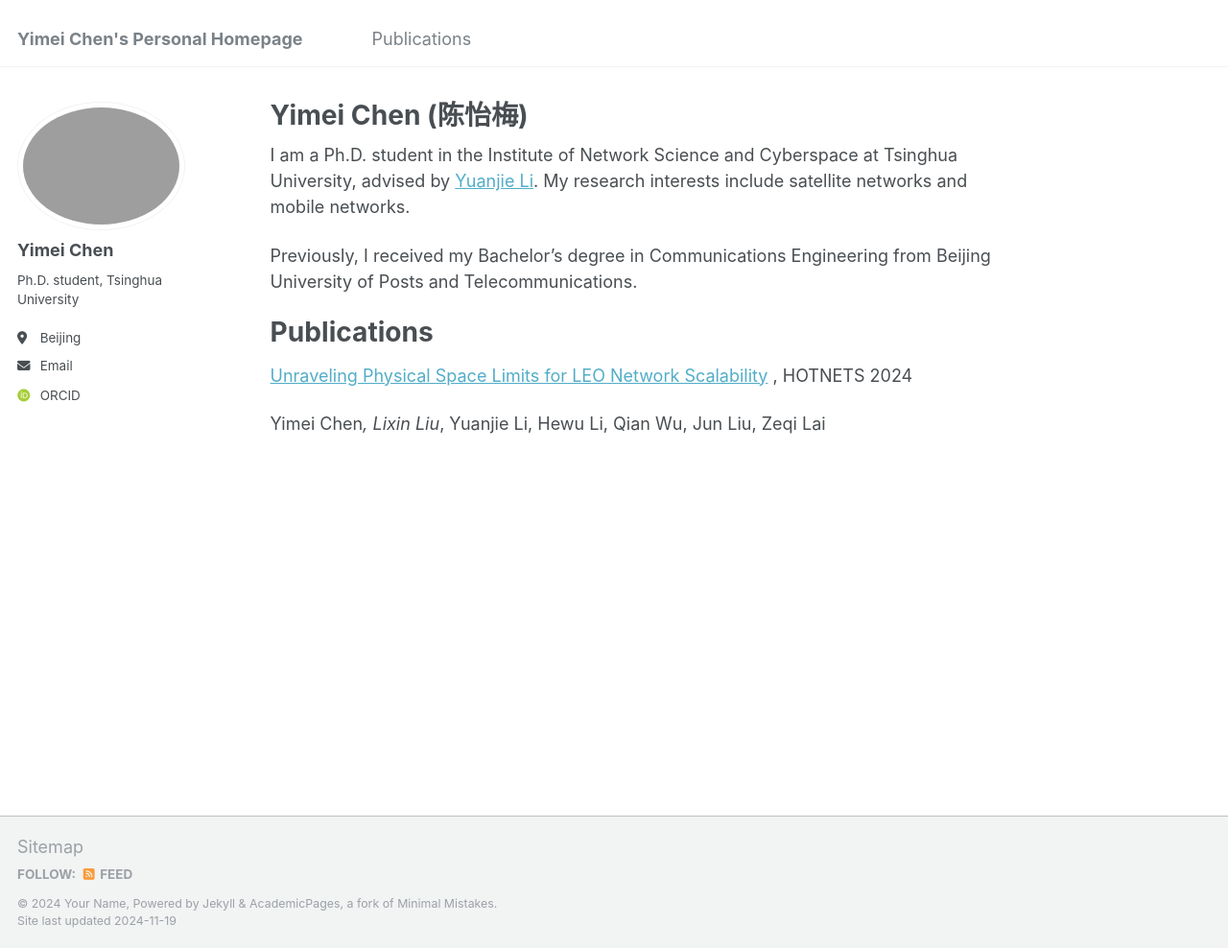
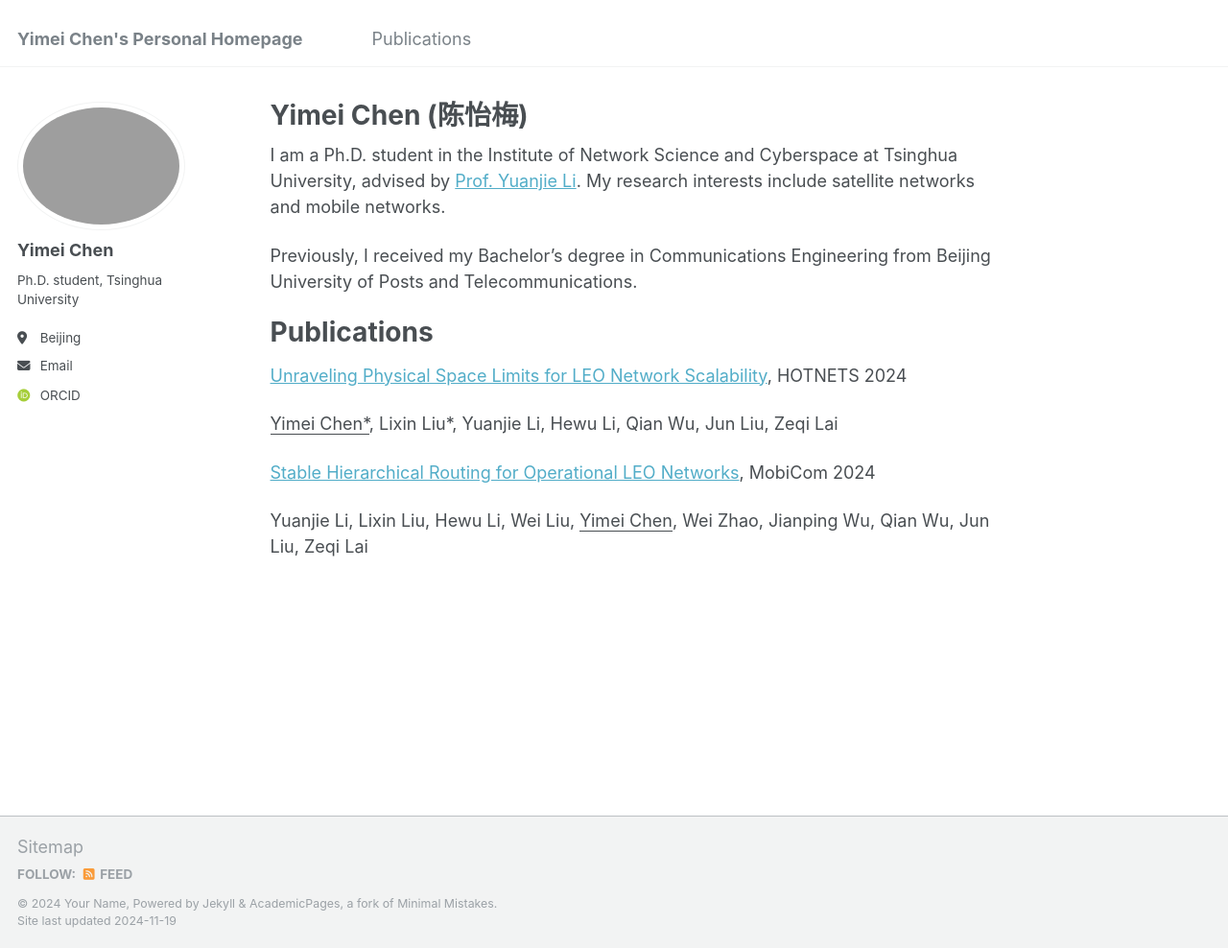
Before and after one commit to cym-network/cym-network.github.io, a Jekyll site: the page built from _pages/about.md, in a window 1280 px wide and 988 px high. Shown: the whole window at 96% size. Built offline with Jekyll 4.4.1, drawn with Linux system fonts in a browser that asks for light colours; some web fonts are replaced.

Commit message:
Update about.md

```diff
--- a/_pages/about.md
+++ b/_pages/about.md
@@ -6,13 +6,17 @@ redirect_from:
   - /about/
   - /about.html
 ---
-I am a Ph.D. student in the Institute of Network Science and Cyberspace at Tsinghua University, advised by [Yuanjie Li](http://www.yuanjiel.com/). My research interests include satellite networks and mobile networks.
+I am a Ph.D. student in the Institute of Network Science and Cyberspace at Tsinghua University, advised by [Prof. Yuanjie Li](http://www.yuanjiel.com/). My research interests include satellite networks and mobile networks.
 
 Previously, I received my Bachelor’s degree in Communications Engineering from Beijing University of Posts and Telecommunications.
 
 
 Publications
 ======
-[Unraveling Physical Space Limits for LEO Network Scalability](https://dl.acm.org/doi/abs/10.1145/3696348.3696885) , HOTNETS 2024
+[Unraveling Physical Space Limits for LEO Network Scalability](https://dl.acm.org/doi/abs/10.1145/3696348.3696885), HOTNETS 2024
 
-Yimei Chen*, Lixin Liu*, Yuanjie Li, Hewu Li, Qian Wu, Jun Liu, Zeqi Lai
+<u>Yimei Chen*</u>, Lixin Liu*, Yuanjie Li, Hewu Li, Qian Wu, Jun Liu, Zeqi Lai
+
+[Stable Hierarchical Routing for Operational LEO Networks](https://dl.acm.org/doi/10.1145/3636534.3649362), MobiCom 2024
+
+Yuanjie Li, Lixin Liu, Hewu Li, Wei Liu, <u>Yimei Chen</u>, Wei Zhao, Jianping Wu, Qian Wu, Jun Liu, Zeqi Lai
```
